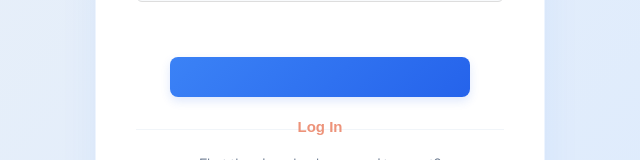
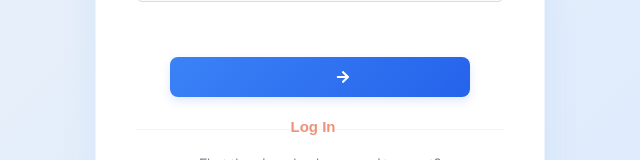
Before and after one commit to maeva-mag/clinicMs, a React (Create React App) app in the folder frontend/: page /staffLogin in a window 1280 px wide. Shown: the part 570-730 px from the top of the page, without its empty margins (320-960 px from the left). Built offline with nearby package versions, Linux system fonts and the light colour scheme; no server answers.

Commit message:
update buttons

```diff
--- a/frontend/src/pages/SignUp.js
+++ b/frontend/src/pages/SignUp.js
@@ -315,7 +315,7 @@ function SignUp() {
 
                     <button type="submit" className="signup-submit-btn">
                         <span>Register Profile</span>
-
+                        <FaArrowRight className="btn-arrow" />
                     </button>
                 </form>
 
--- a/frontend/src/pages/StaffAuthPage.js
+++ b/frontend/src/pages/StaffAuthPage.js
@@ -108,6 +108,7 @@ const StaffAuth = () => {
 
                     <button type="submit" className="login-submit-btn">
                         <span>Log In</span>
+                        <FaArrowRight className="btn-arrow" />
                     </button>
                 </form>
 
--- a/frontend/src/pages/setpassword.js
+++ b/frontend/src/pages/setpassword.js
@@ -110,6 +110,7 @@ function SetPassword() {
 
                     <button type="submit" className="login-submit-btn">
                         <span>Set Password</span>
+                        <FaArrowRight className="btn-arrow" />
                     </button>
                 </form>
 
```
